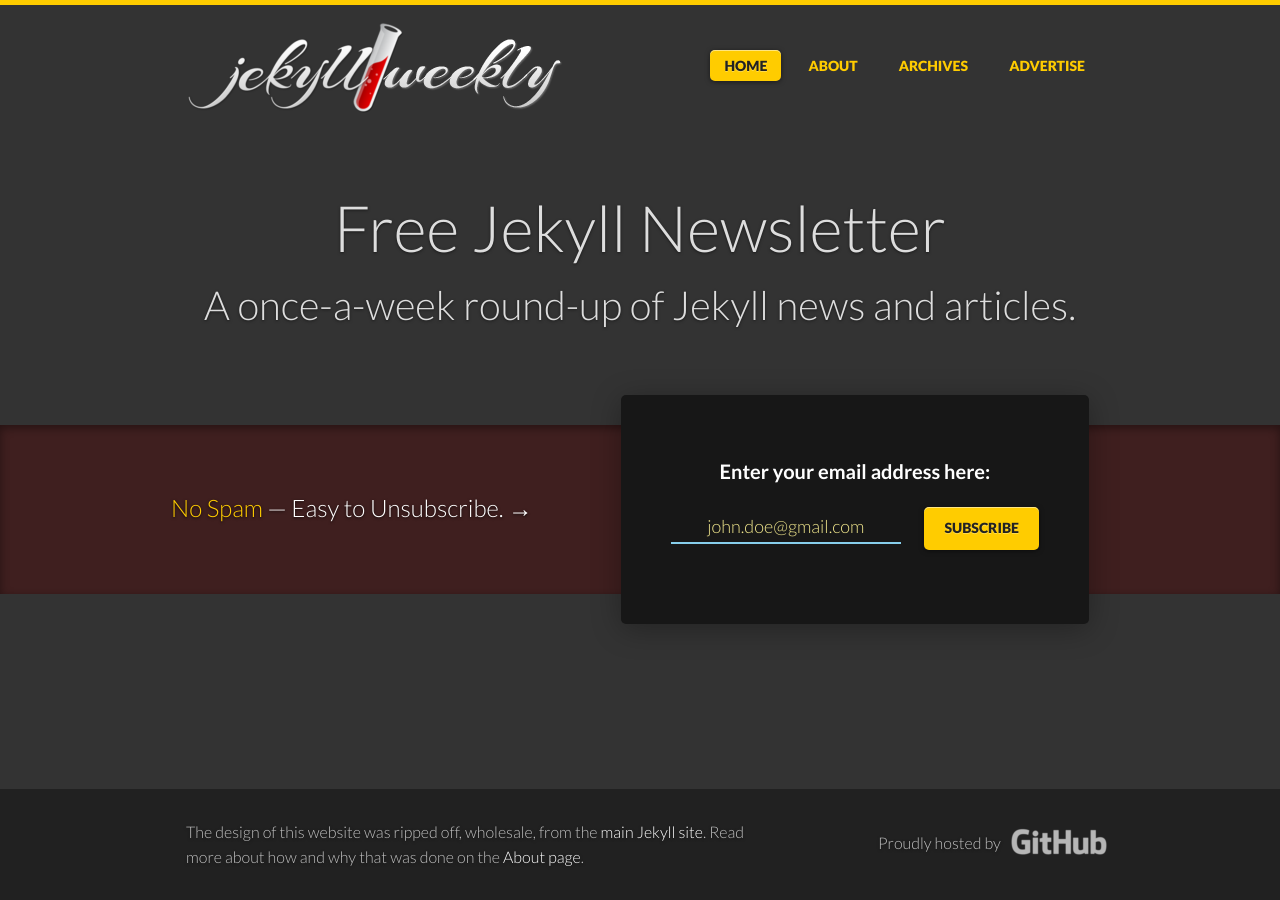
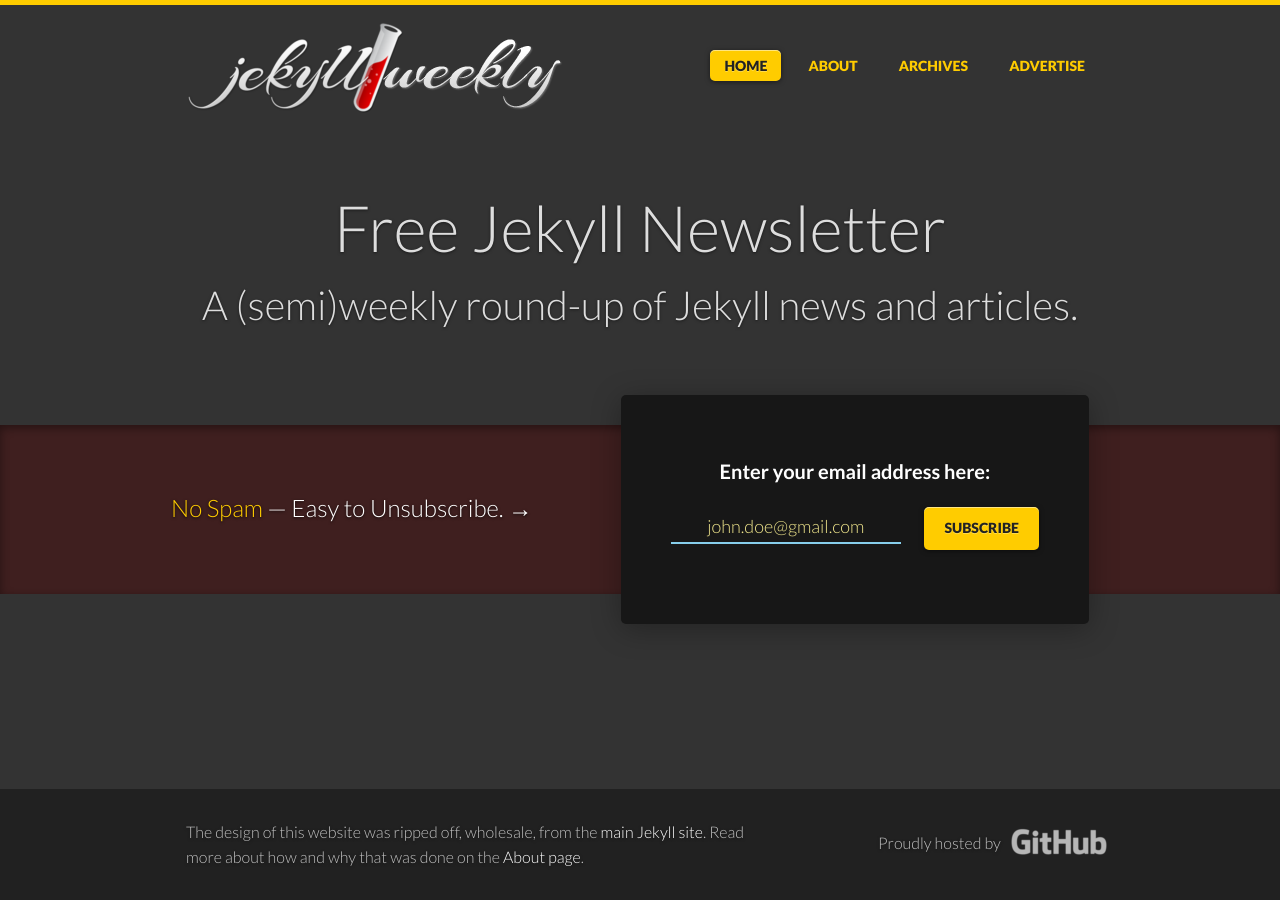
Before and after one commit to jekyllweekly/jekyllweekly.github.io, a Jekyll site: the page built from _pages/index.html, in a window 1280 px wide. Built offline with Jekyll 4.4.1, drawn with Linux system fonts in a browser that asks for light colours; nearby versions of some CDN libraries; comment, search, counter and statistics services are not loaded.

Commit message:
Updated weekly wording

```diff
--- a/index.html
+++ b/_pages/index.html
@@ -1,14 +1,14 @@
 ---
 layout: default
 title: Jekyll Weekly &bull; Simple, Link-aware Newsletter
-description: A free, once-a-week round-up of Jekyll news and articles.
+description: A free, (semi)weekly round-up of Jekyll news and articles.
 permalink: /
 ---
 
 <section class="intro">
   <div class="wrap">
     <h1>Free Jekyll Newsletter</h1>
-    <h2>A once-a-week round-up of Jekyll news and articles.</h2>
+    <h2>A (semi)weekly round-up of Jekyll news and articles.</h2>
   </div>
 </section>
 
```
Also changed, not shown: _pages/about.md (+2 -1 lines), _pages/advertise.md (+1 -0 lines), _pages/confirmed.md (+1 -0 lines), _pages/subscribe.md (+1 -0 lines).
